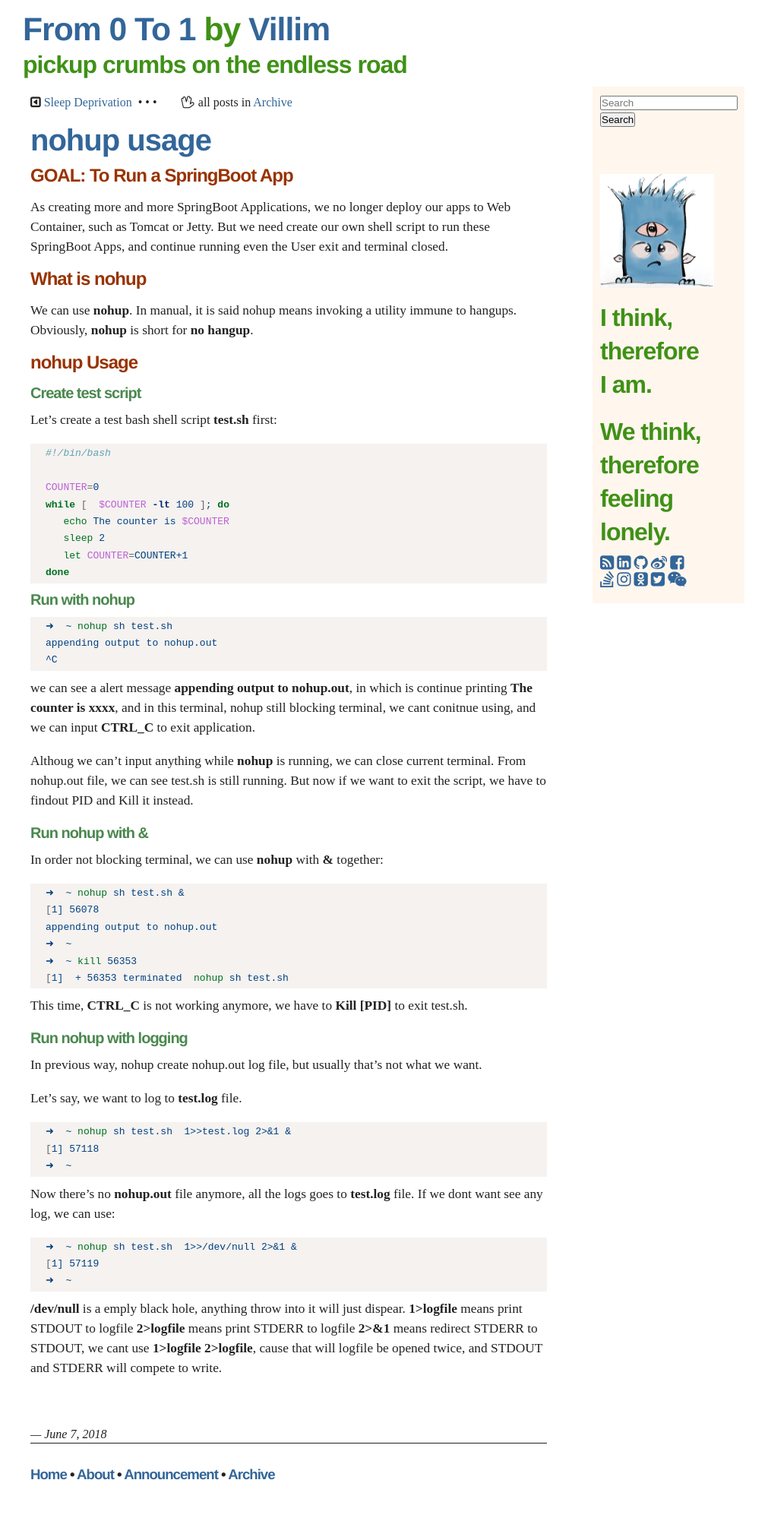
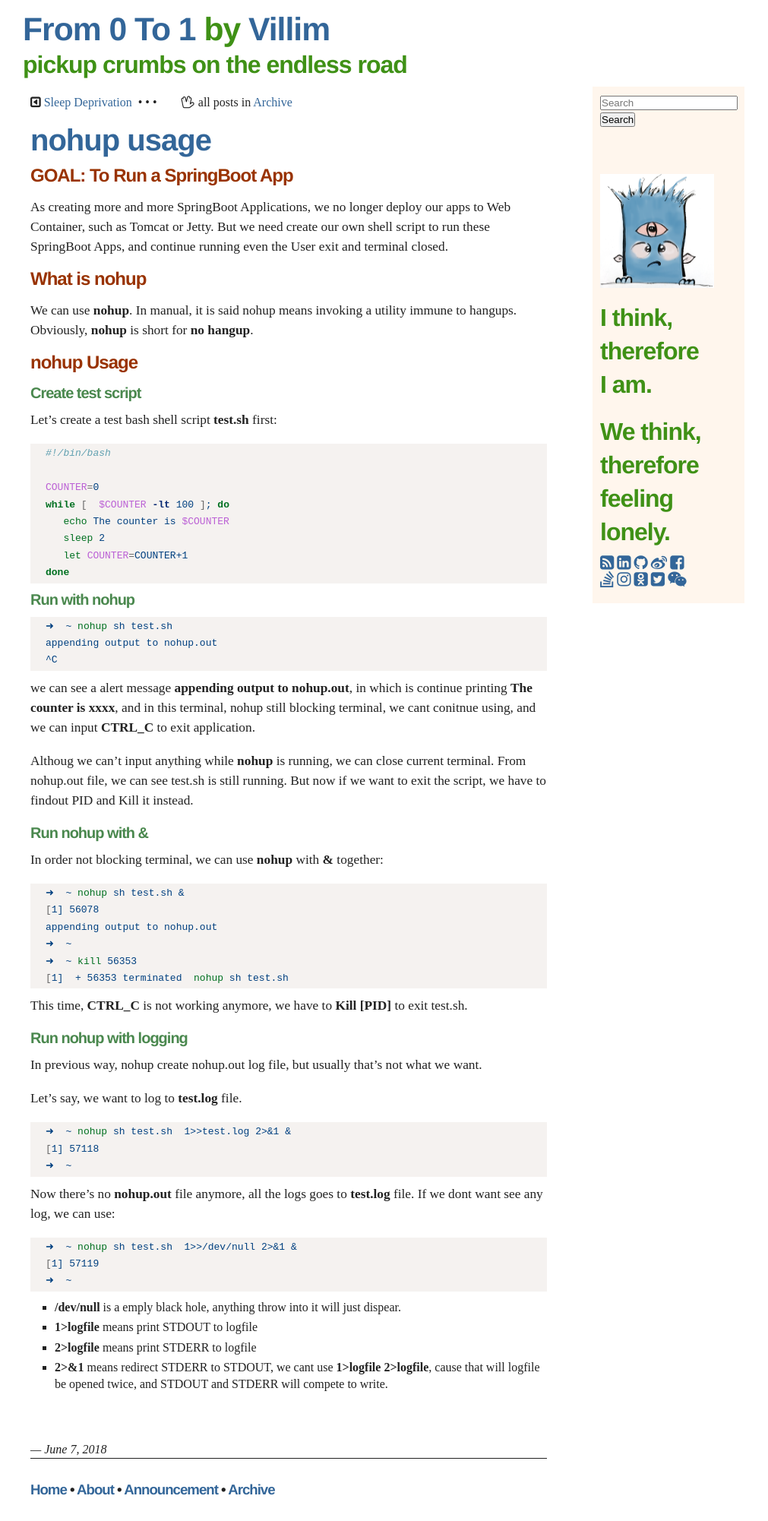
Before and after one commit to villim/villim.github.io, a Jekyll site: the page built from _posts/2018-06-07-nohup-usage.md, in a window 1280 px wide. Shown: the whole page at 76% size, without its empty margins (135-1146 px from the left). Built offline with Jekyll 4.4.1, drawn with Linux system fonts in a browser that asks for light colours.

````diff
--- a/_posts/2018-06-07-nohup-usage.md
+++ b/_posts/2018-06-07-nohup-usage.md
@@ -79,7 +79,7 @@ Now there's no **nohup.out** file anymore, all the logs goes to **test.log** fil
 ```
 
 
-**/dev/null** is a emply black hole, anything throw into it will just dispear.
-**1>logfile** means print STDOUT to logfile
-**2>logfile** means print STDERR to logfile
-**2>&1** means redirect STDERR to STDOUT, we cant use **1>logfile 2>logfile**, cause that will logfile be opened twice, and STDOUT and STDERR will compete to write.
+* **/dev/null** is a emply black hole, anything throw into it will just dispear.
+* **1>logfile** means print STDOUT to logfile
+* **2>logfile** means print STDERR to logfile
+* **2>&1** means redirect STDERR to STDOUT, we cant use **1>logfile 2>logfile**, cause that will logfile be opened twice, and STDOUT and STDERR will compete to write.
````
